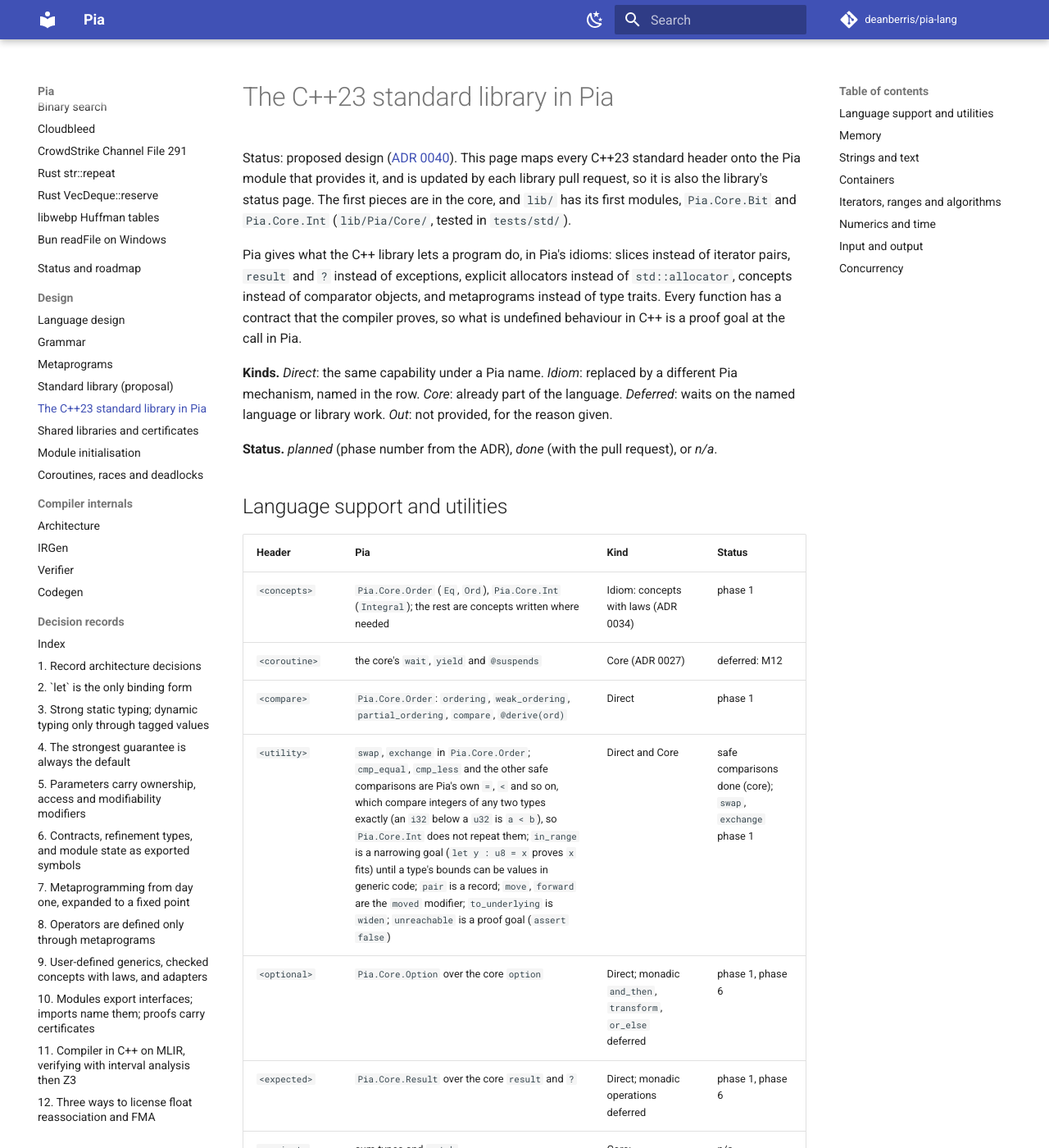
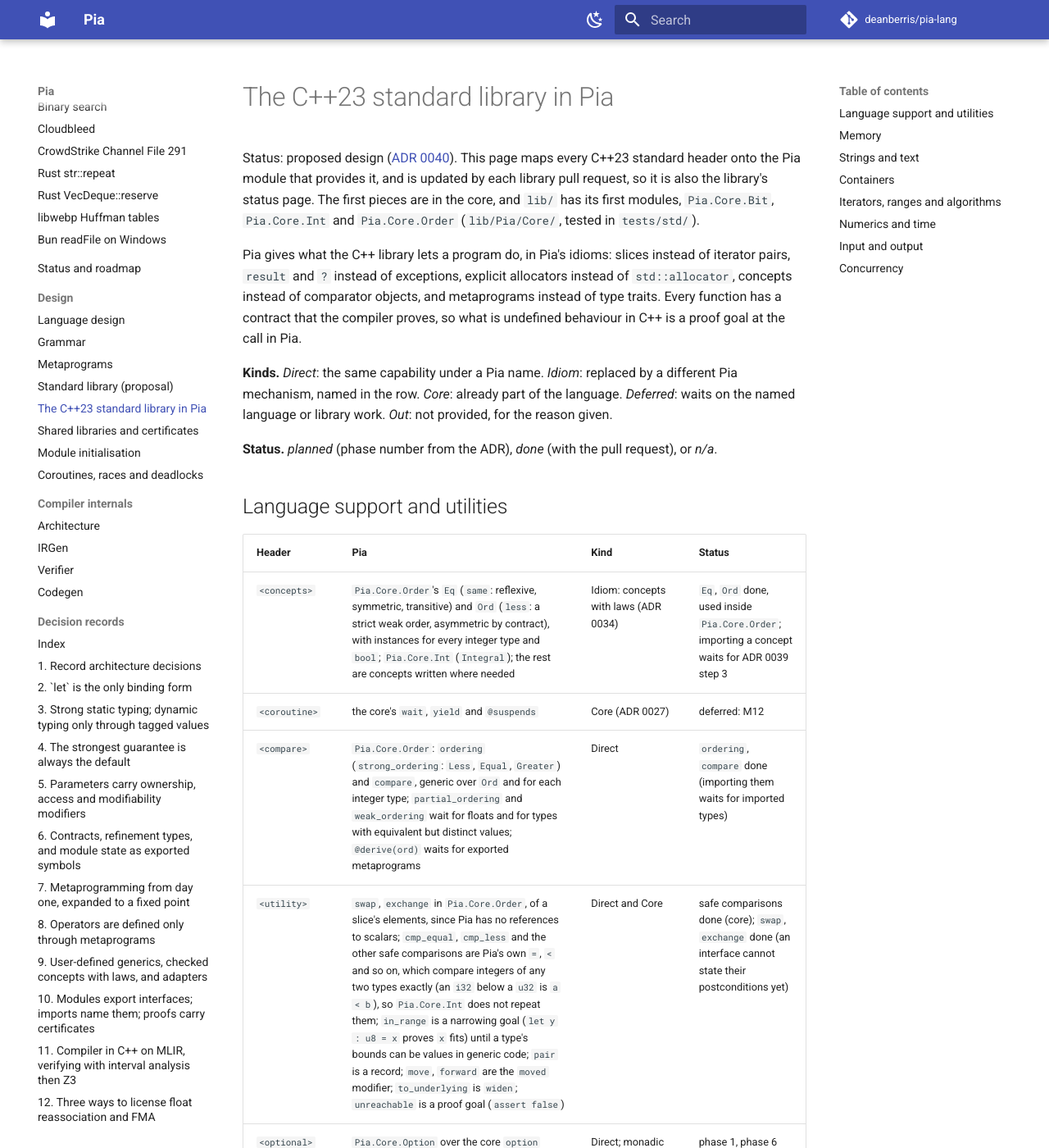
Before and after one commit to deanberris/pia-lang, an MkDocs documentation site: the page built from docs/cpp-std.md, in a window 1280 px wide and 1400 px high. Shown: the whole window at 82% size. Built offline with MkDocs 1.6.1 and Material for MkDocs 9.7.7, drawn with Linux system fonts in a browser that asks for light colours; comment, search, counter and statistics services are not loaded; some of the changed text lies outside the part shown.

Commit message:
Pia.Core.Order: Eq, Ord, compare, min/max/clamp, swap, lexicographic (ADR 0040)
- Concepts Eq (same: reflexive, symmetric, transitive) and Ord (less: a
  strict weak order; irreflexive, transitive, incomparability
  transitive, never same; asymmetric by contract, which generic bodies
  can use, while laws are only proved per type). Instances for u8..u64,
  i8..i64 and bool, each with its laws proved.
- ordering (strong_ordering) and compare, the three-way comparison.
- min, max, clamp with C++'s ties (the first argument when equivalent).
- swap and exchange of a slice's elements (no scalar references).
- lexicographical_compare, defined by the generic spec function
  lex_from and proved by a loop invariant, and
  lexicographical_compare_three_way.

The generics are proved at each integer type, and the per-type instances
are what the interfaces export, stamped out by a metaprogram: interfaces
cannot list concepts or generic functions yet. Also exported weaker than
proved, as interfaces cannot yet hold them: swap's and exchange's
postconditions (inout parameters), lexicographical_compare's exact
contract (it names the spec function lex_from), and ordering and compare
(Compare interface: imported types are step 3).

766 goals, all proved, cost 73M, the same at 1 and 8 threads; no assume
or @trusted. tests/std: order.pia, order_edges.pia (125 goals from the
interface), order_run. BUILD, baseline.json, docs/cpp-std.md.

Co-Authored-By: Claude Opus 5.5 <noreply@anthropic.com>
Claude-Session: https://claude.ai/code/session_01SkMSatmEmJWiDnKdbSUoyG

```diff
--- a/docs/cpp-std.md
+++ b/docs/cpp-std.md
@@ -1,6 +1,6 @@
 # The C++23 standard library in Pia
 
-Status: proposed design ([ADR 0040](adr/0040-cpp23-standard-library-in-pia.md)). This page maps every C++23 standard header onto the Pia module that provides it, and is updated by each library pull request, so it is also the library's status page. The first pieces are in the core, and `lib/` has its first modules, `Pia.Core.Bit` and `Pia.Core.Int` (`lib/Pia/Core/`, tested in `tests/std/`).
+Status: proposed design ([ADR 0040](adr/0040-cpp23-standard-library-in-pia.md)). This page maps every C++23 standard header onto the Pia module that provides it, and is updated by each library pull request, so it is also the library's status page. The first pieces are in the core, and `lib/` has its first modules, `Pia.Core.Bit`, `Pia.Core.Int` and `Pia.Core.Order` (`lib/Pia/Core/`, tested in `tests/std/`).
 
 Pia gives what the C++ library lets a program do, in Pia's idioms: slices instead of iterator pairs, `result` and `?` instead of exceptions, explicit allocators instead of `std::allocator`, concepts instead of comparator objects, and metaprograms instead of type traits. Every function has a contract that the compiler proves, so what is undefined behaviour in C++ is a proof goal at the call in Pia.
 
@@ -12,10 +12,10 @@ Pia gives what the C++ library lets a program do, in Pia's idioms: slices instea
 
 | Header | Pia | Kind | Status |
 | --- | --- | --- | --- |
-| `<concepts>` | `Pia.Core.Order` (`Eq`, `Ord`), `Pia.Core.Int` (`Integral`); the rest are concepts written where needed | Idiom: concepts with laws (ADR 0034) | phase 1 |
+| `<concepts>` | `Pia.Core.Order`'s `Eq` (`same`: reflexive, symmetric, transitive) and `Ord` (`less`: a strict weak order, asymmetric by contract), with instances for every integer type and `bool`; `Pia.Core.Int` (`Integral`); the rest are concepts written where needed | Idiom: concepts with laws (ADR 0034) | `Eq`, `Ord` done, used inside `Pia.Core.Order`; importing a concept waits for ADR 0039 step 3 |
 | `<coroutine>` | the core's `wait`, `yield` and `@suspends` | Core (ADR 0027) | deferred: M12 |
-| `<compare>` | `Pia.Core.Order`: `ordering`, `weak_ordering`, `partial_ordering`, `compare`, `@derive(ord)` | Direct | phase 1 |
-| `<utility>` | `swap`, `exchange` in `Pia.Core.Order`; `cmp_equal`, `cmp_less` and the other safe comparisons are Pia's own `=`, `<` and so on, which compare integers of any two types exactly (an `i32` below a `u32` is `a < b`), so `Pia.Core.Int` does not repeat them; `in_range` is a narrowing goal (`let y : u8 = x` proves `x` fits) until a type's bounds can be values in generic code; `pair` is a record; `move`, `forward` are the `moved` modifier; `to_underlying` is `widen`; `unreachable` is a proof goal (`assert false`) | Direct and Core | safe comparisons done (core); `swap`, `exchange` phase 1 |
+| `<compare>` | `Pia.Core.Order`: `ordering` (`strong_ordering`: `Less`, `Equal`, `Greater`) and `compare`, generic over `Ord` and for each integer type; `partial_ordering` and `weak_ordering` wait for floats and for types with equivalent but distinct values; `@derive(ord)` waits for exported metaprograms | Direct | `ordering`, `compare` done (importing them waits for imported types) |
+| `<utility>` | `swap`, `exchange` in `Pia.Core.Order`, of a slice's elements, since Pia has no references to scalars; `cmp_equal`, `cmp_less` and the other safe comparisons are Pia's own `=`, `<` and so on, which compare integers of any two types exactly (an `i32` below a `u32` is `a < b`), so `Pia.Core.Int` does not repeat them; `in_range` is a narrowing goal (`let y : u8 = x` proves `x` fits) until a type's bounds can be values in generic code; `pair` is a record; `move`, `forward` are the `moved` modifier; `to_underlying` is `widen`; `unreachable` is a proof goal (`assert false`) | Direct and Core | safe comparisons done (core); `swap`, `exchange` done (an interface cannot state their postconditions yet) |
 | `<optional>` | `Pia.Core.Option` over the core `option` | Direct; monadic `and_then`, `transform`, `or_else` deferred | phase 1, phase 6 |
 | `<expected>` | `Pia.Core.Result` over the core `result` and `?` | Direct; monadic operations deferred | phase 1, phase 6 |
 | `<variant>` | sum types and `match` | Core; `variant<Ts...>` and `visit` need variadic generics | n/a |
@@ -88,7 +88,7 @@ All containers are in `Pia.Mem` (#72) and take an allocator. Element access is `
 | --- | --- | --- | --- |
 | `<iterator>` | slices, `usize` indices (with `len xs` for "not found"), and container cursors | Idiom | n/a |
 | `<ranges>` | eager algorithms over slices; views such as `filter`, `transform`, `zip` | Deferred: function values | phase 6 |
-| `<algorithm>` non-modifying | `Pia.Core.Algo.Search` | Direct | phase 1 |
+| `<algorithm>` non-modifying | `Pia.Core.Algo.Search`; `min`, `max`, `clamp` (C++'s ties: the first argument when equivalent) and `lexicographical_compare`, `lexicographical_compare_three_way` (defined by the spec function `lex_from`) are in `Pia.Core.Order` | Direct | `Pia.Core.Order`'s done; the rest phase 1 |
 | `<algorithm>` modifying | `Pia.Core.Algo.Modify` | Direct | phase 1 |
 | `<algorithm>` sorting, binary search, heap | `Pia.Core.Algo.Sort`, `Pia.Core.Algo.Heap`; stable forms need an allocator | Direct | phase 1, phase 2 |
 | `<algorithm>` set operations | `Pia.Core.Algo.Set`, into `out` slices | Direct | phase 1 |
```
Also changed, not shown: 8 other files.
